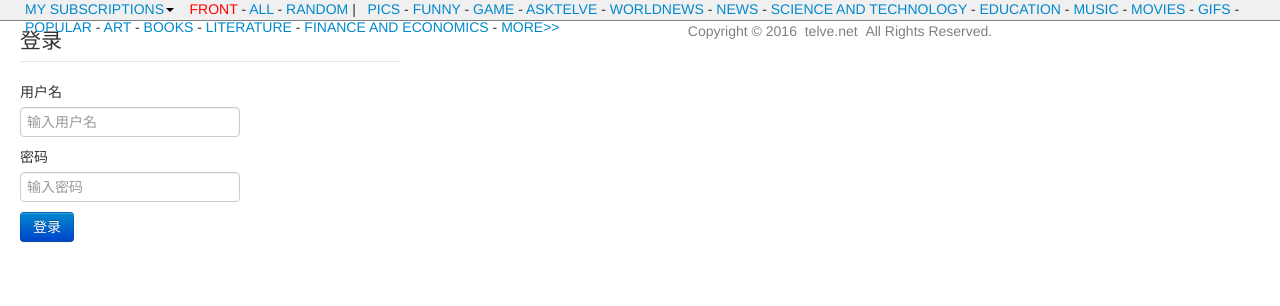
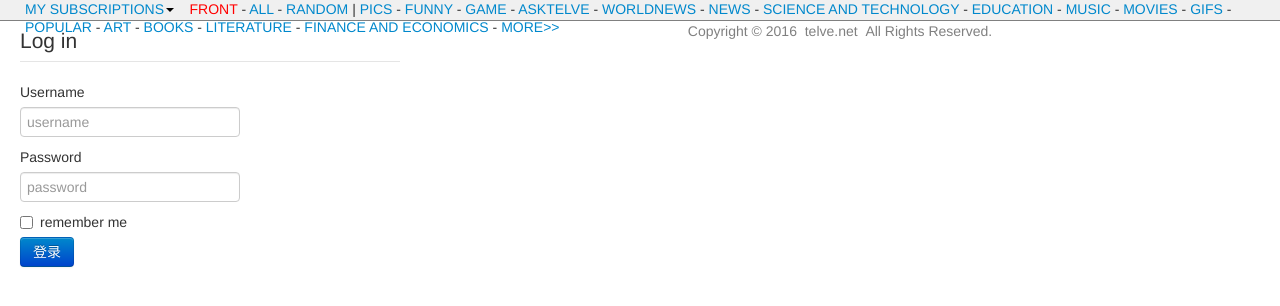
Before and after one commit to telve/telve.net, a CodeIgniter app: page /database/user/login in a window 1280 px wide. Shown: the top 306 px of the page. Run offline with CodeIgniter, Linux system fonts and the light colour scheme.

Commit message:
More translations

```diff
--- a/application/controllers/User.php
+++ b/application/controllers/User.php
@@ -11,13 +11,13 @@
         public function register()
 		{
 
-			$data['title'] = "注册用户";
+			$data['title'] = "Register a user";
 
-			$this->form_validation->set_rules('username','用户名','trim|required|min_length[5]|max_length[12]|is_unique[user.username]');
-			$this->form_validation->set_rules('email','邮箱','required|valid_email|is_unique[user.email]');
-			$this->form_validation->set_rules('password','密码','trim|required|min_length[6]|matches[passconf]');
-			$this->form_validation->set_rules('passconf','确认密码','required');
-      		$this->form_validation->set_rules('captcha','验证码','trim|required|exact_length[4]|strtolower');
+			$this->form_validation->set_rules('username','username','trim|required|min_length[5]|max_length[12]|is_unique[user.username]');
+			$this->form_validation->set_rules('email','email','required|valid_email|is_unique[user.email]');
+			$this->form_validation->set_rules('password','password','trim|required|min_length[6]|matches[passconf]');
+			$this->form_validation->set_rules('passconf','confirm password','required');
+      		$this->form_validation->set_rules('captcha','verification code','trim|required|exact_length[4]|strtolower');
 
 			if($this->form_validation->run()=== FALSE)
 			{
@@ -42,8 +42,8 @@
         {
 
 			$data['title'] = "登录";
-			$this->form_validation->set_rules('username','用户名','required');
-			$this->form_validation->set_rules('password','密码','required');
+			$this->form_validation->set_rules('username','username','required');
+			$this->form_validation->set_rules('password','password','required');
 			if ($this->form_validation->run() == FALSE){
 				$data['data'] = "出错";
 				$this->load->view('templates/header',$data);
--- a/application/views/submit/link.php
+++ b/application/views/submit/link.php
@@ -4,7 +4,7 @@
         <ul class="nav nav-tabs" id="myTab">
           <!--<li><a href="#link">        </a></li>-->
 		  <li class="active"><a style="background-color:#5f99cf;color:#fff" href="#link">Submit a link</a></li>
-          <li><a href="#status">Release status</a></li>
+          <li><a href="#status">Submit a text</a></li>
         </ul>
 
         <div class="tab-content">
--- a/application/views/templates/header.php
+++ b/application/views/templates/header.php
@@ -38,7 +38,6 @@
               <a style="color:red;" href="<?php echo base_url('');?>">Front</a> -
               <a href="#">All</a> -
               <a href="#">Random</a> |
-              &nbsp;
               <a href="<?php echo base_url('imgur');?>">Pics</a> -
               <a href="#">Funny</a> -
               <a href="#">Game</a> -
--- a/application/views/user/login.php
+++ b/application/views/user/login.php
@@ -2,21 +2,20 @@
 			<?php echo form_open('user/login');?>
 
 			<fieldset>
-			<legend>登录</legend>
+			<legend>Log in</legend>
 
-			<label for="username">用户名</label>
-			<input type="text" name="username" placeholder="输入用户名"/><br />
+			<label for="username">Username</label>
+			<input type="text" name="username" placeholder="username"/><br />
 			<?php echo form_error('username');?>
 
-			<label for="password">密码</label>
-			<input type="password" name="password" placeholder="输入密码"/><br />
+			<label for="password">Password</label>
+			<input type="password" name="password" placeholder="password"/><br />
 			<?php echo form_error('password');?>
 
-            <!--
 			<label class="checkbox">
-                <input type="checkbox" /> 记住我
+                <input type="checkbox" name="remember"/> remember me
             </label>
-            -->
+
 
             <!--错误提示-->
 
```
Also changed, not shown: application/controllers/Submit.php (+5 -5 lines), application/views/submit/password.php (+4 -4 lines), application/views/user/register.php (+14 -13 lines).
